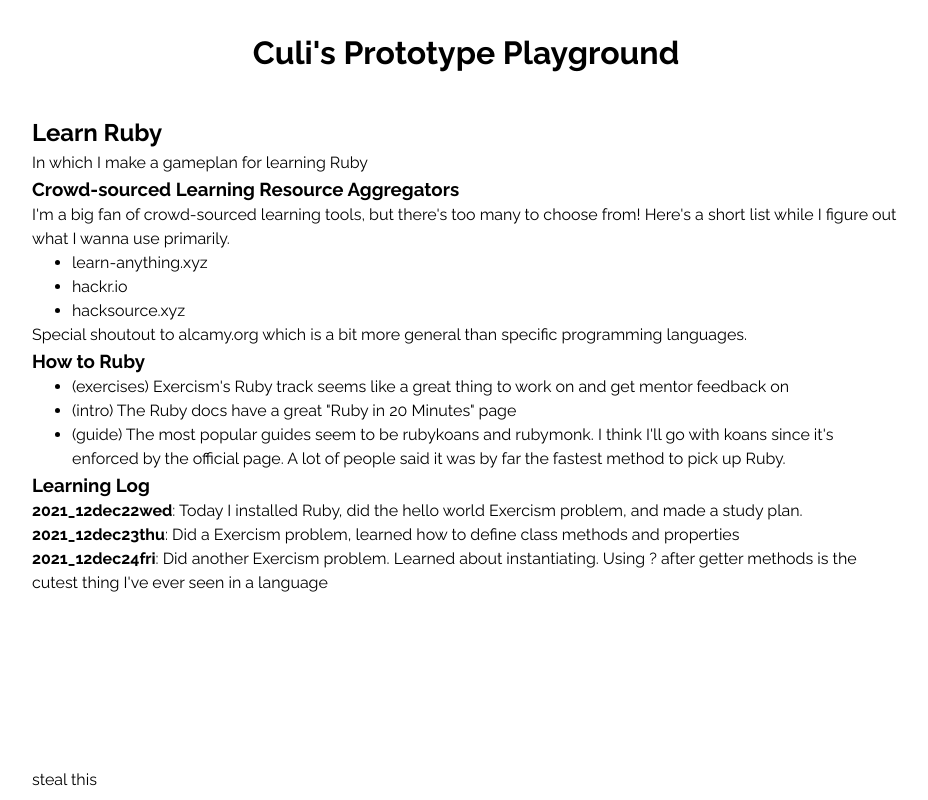
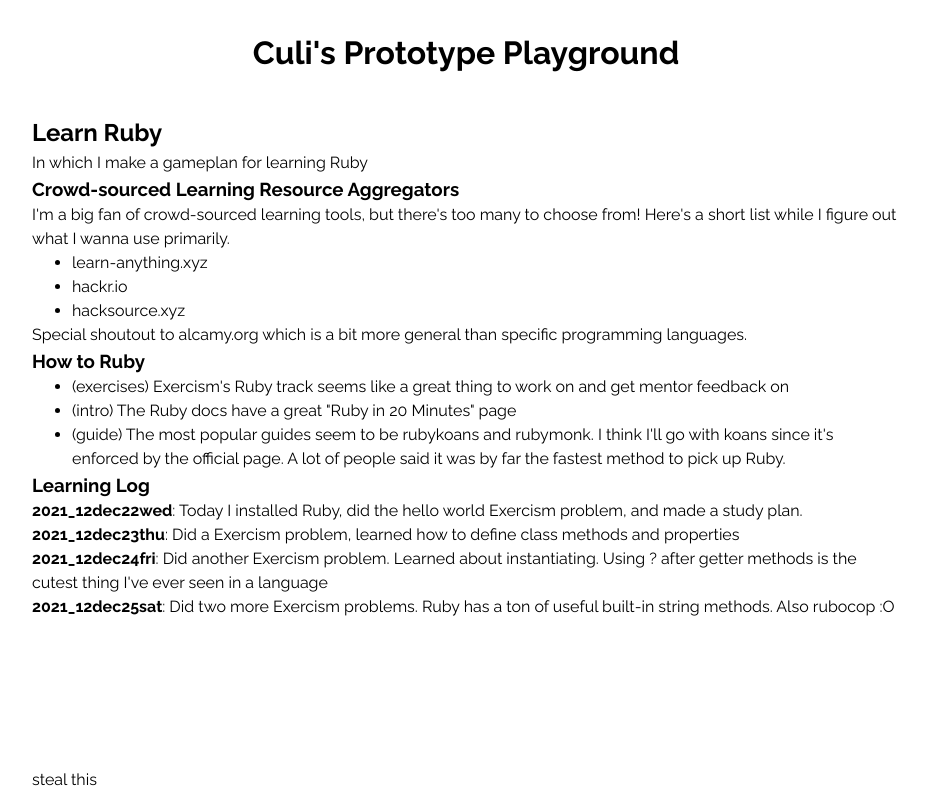
Before and after one commit to tif-calin/react-play, a React app: page /learn/ruby in a window 1280 px wide. Shown: the whole page, without its empty margins (174-1102 px from the left). Built offline with nearby package versions, Linux system fonts and the light colour scheme.

Commit message:
ruby adventure updates

```diff
--- a/src/views/learn/LearnRuby.tsx
+++ b/src/views/learn/LearnRuby.tsx
@@ -46,6 +46,7 @@ const LearnRuby = () => {
       <p><strong>2021_12dec22wed</strong>: Today I installed Ruby, did the hello world Exercism problem, and made a study plan.</p>
       <p><strong>2021_12dec23thu</strong>: Did a Exercism problem, learned how to define class methods and properties</p>
       <p><strong>2021_12dec24fri</strong>: Did another Exercism problem. Learned about instantiating. Using ? after getter methods is the cutest thing I&apos;ve ever seen in a language</p>
+      <p><strong>2021_12dec25sat</strong>: Did two more Exercism problems. Ruby has a ton of useful built-in string methods. Also rubocop :O</p>
     </div>
   );
 };
```
